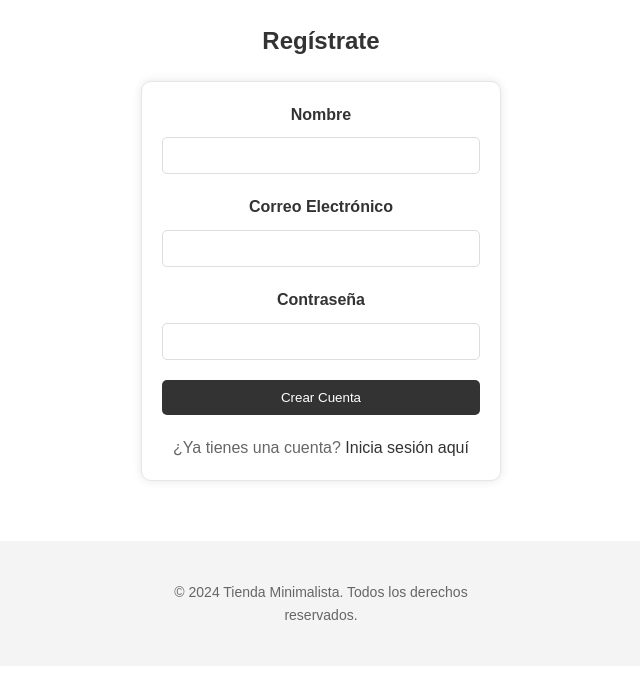
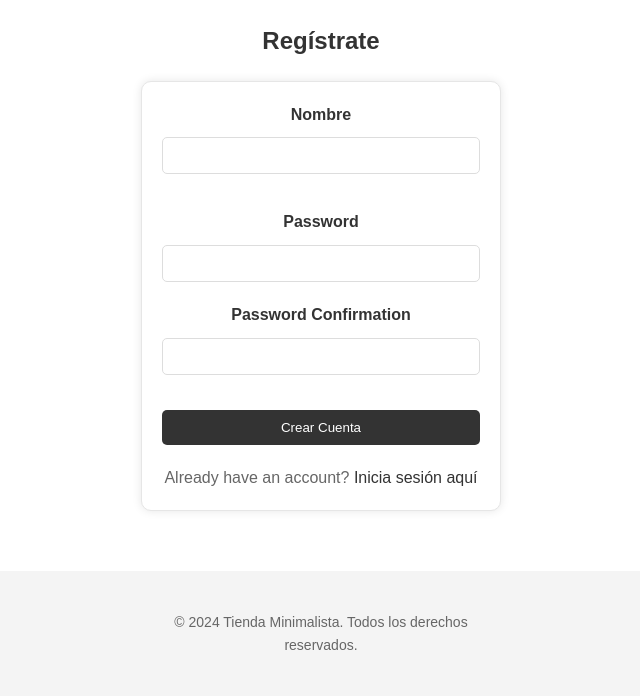
Before and after one commit to yosbelm/myEcommerce, a Django app: page /signup/ in a window 1280 px wide. Shown: the part 157-853 px from the top of the page, without its empty margins (319-959 px from the left). Before the commit the page ends 777 px from the top, so only its background shows below. Run offline with Django 5.2, Linux system fonts and the light colour scheme.

Commit message:
added the signin and signout functions, there ares ome problems creting user and the authenticating

```diff
--- a/ecommerceApp/templates/ecommerceApp/cart.html
+++ b/ecommerceApp/templates/ecommerceApp/cart.html
@@ -164,7 +164,9 @@
             transform: translateY(2px);
         }
 
-
+        .logout-div a{
+            color: rgb(252, 252, 252);
+        }
 
 
 </style>
--- a/ecommerceApp/templates/ecommerceApp/signup.html
+++ b/ecommerceApp/templates/ecommerceApp/signup.html
@@ -7,6 +7,12 @@
     <title>Sign Up - Web Store</title>
     <link rel="stylesheet" href="{% static 'ecommerceApp/CSS/signin.css' %}">
 </head>
+<style>
+    .error ,.error_user{
+        color: red;
+        padding-bottom: 15px;
+    }
+</style>
 <body>
     <header class="header">
         <div class="container">
@@ -17,19 +23,25 @@
         <section class="auth-section">
             <div class="container">
                 <h2>Regístrate</h2>
-                <form class="auth-form">
+                <form class="auth-form" method="POST">
+                    {% csrf_token %}
                     <label for="name">Nombre</label>
                     <input type="text" id="name" name="name" required>
 
-                    <label for="email">Correo Electrónico</label>
-                    <input type="email" id="email" name="email" required>
+                    <div class="error">{{error_user}}</div>
 
-                    <label for="password">Contraseña</label>
-                    <input type="password" id="password" name="password" required>
+                    <label for="password1">Password</label>
+                    <input type="password" id="password1" name="password1" required>
+
+                    <label for="password2">Password Confirmation</label>
+                    <input type="password" id="password2" name="password2" required>
+
+                    <div class="error">{{error}}</div>
 
                     <button type="submit">Crear Cuenta</button>
 
-                    <p>¿Ya tienes una cuenta? <a href="{% url 'signin' %}">Inicia sesión aquí</a></p>
+                    <p>Already have an account? <a href="{% url 'signin' %}">Inicia sesión aquí</a></p>
+
                 </form>
             </div>
         </section>
--- a/ecommerceApp/urls.py
+++ b/ecommerceApp/urls.py
@@ -14,6 +14,7 @@
     path('checkout', views.checkout, name='checkout'),
     path('details/<int:id>/', views.details, name='details'),
     path('home', views.home, name='home'),
+    path('logout', views.signout, name='logout'),
 
 ]
 
--- a/ecommerceApp/views.py
+++ b/ecommerceApp/views.py
@@ -2,6 +2,8 @@
 from .models import *
 from django.http import JsonResponse
 import json
+from django.contrib.auth import login, authenticate, logout
+from django.http import HttpResponse
 
 
 # Create your views here.
@@ -46,13 +48,46 @@
 
 
 def signin(request):
+    if request.method == 'GET':
+        print('get')
+
+    else:
+        user = authenticate(request, username=request.POST['name'], password=request.POST['password'])
+        if user is None:
+            return render(request, 'ecommerceApp/signin.html', {'error': 'Username or password is incorrect'})
+        else:
+            login(request, user)
+            return redirect('home')
+
     return render(request, 'ecommerceApp/signin.html')
 
 
 
 def create_user(request):
-    return render(request, 'ecommerceApp/signup.html')
+    if request.method == 'GET':
+        print('metodo get')
+        return render(request, 'ecommerceApp/signup.html')
+    else:
+        if request.POST['password1'] == request.POST['password2']:
+            try:
+                print(request.POST)
+                user = User.objects.create_user(username=request.POST['name'], password=request.POST['password1'])
+                print(user)
+                user.save()
+                login(request, user)
+                return redirect('home')
+            except:
+                error_user = 'User already exists'
+                return render(request, 'ecommerceApp/signup.html', {'error_user':error_user})
+        else:
+            error = 'The passwords do not match'
+            return render(request, 'ecommerceApp/signup.html', {'error':error})
 
+
+
+def signout(request):
+    logout(request)
+    return redirect('signin')
 
 
 def cart(request):
```
Also changed, not shown: ecommerceApp/templates/ecommerceApp/base.html (+16 -2 lines), ecommerceApp/templates/ecommerceApp/signin.html (+12 -3 lines), db.sqlite3.
